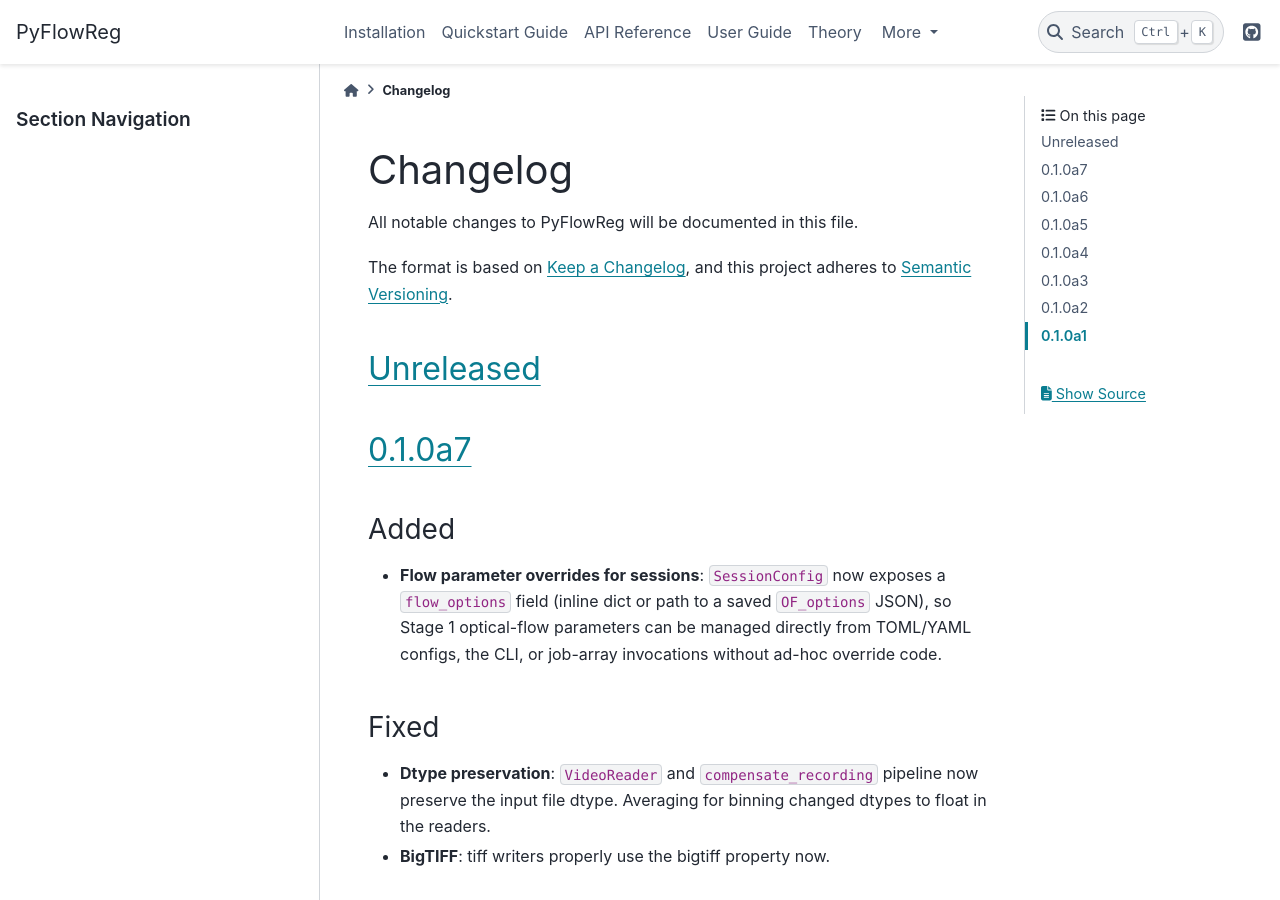
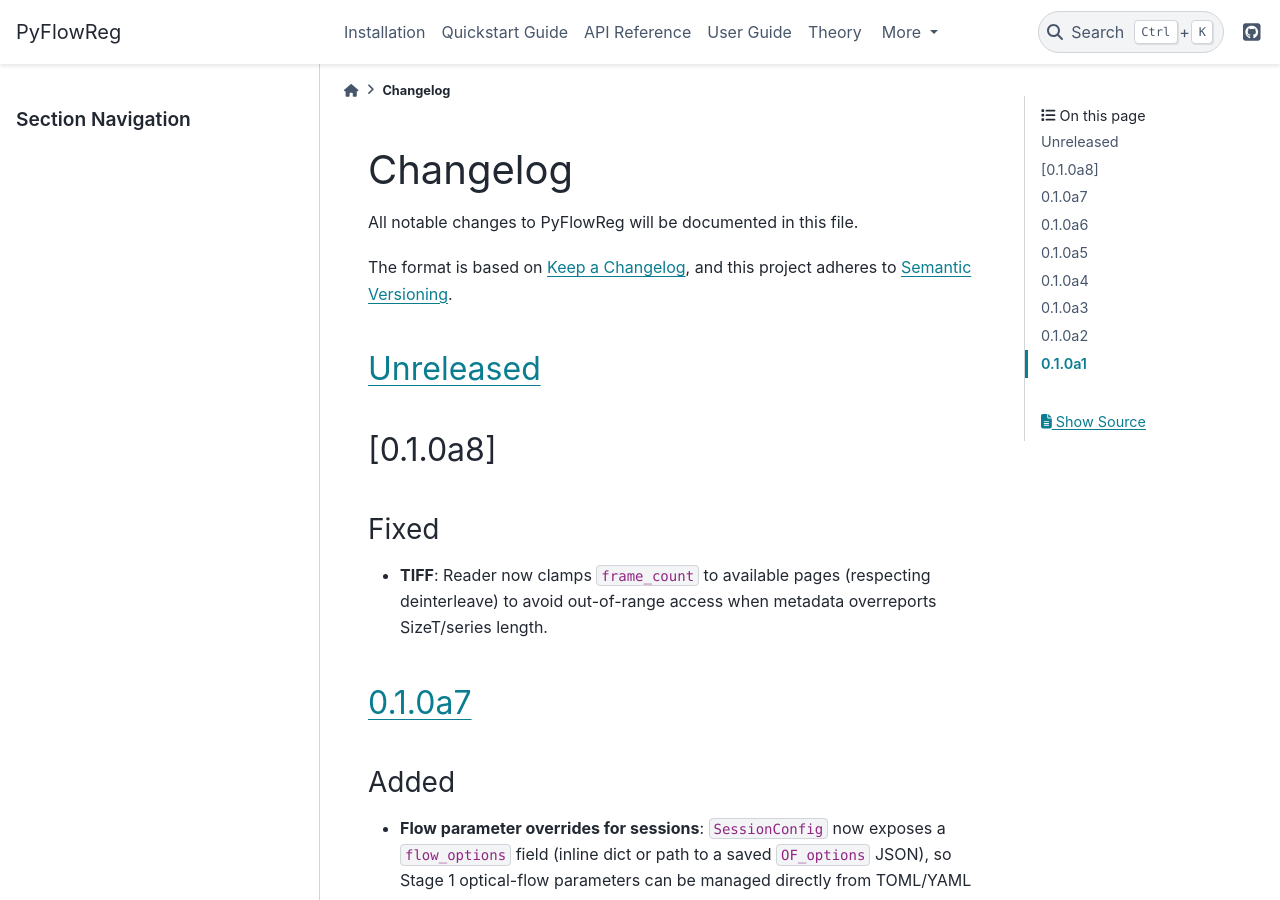
Before and after one commit to FlowRegSuite/pyflowreg, a Sphinx documentation site: the page built from docs/changelog.md, in a window 1280 px wide and 900 px high. Built offline with Sphinx 7.4.7 and the PyData theme 0.15.4, drawn with Linux system fonts in a browser that asks for light colours.

Commit message:
updated changelog;

```diff
--- a/docs/changelog.md
+++ b/docs/changelog.md
@@ -6,6 +6,12 @@
 and this project adheres to [Semantic Versioning](https://semver.org/spec/v2.0.0.html).
 
 ## [Unreleased]
+
+## [0.1.0a8]
+
+### Fixed
+
+- **TIFF**: Reader now clamps `frame_count` to available pages (respecting deinterleave) to avoid out-of-range access when metadata overreports SizeT/series length.
 
 ## [0.1.0a7]
 
```
